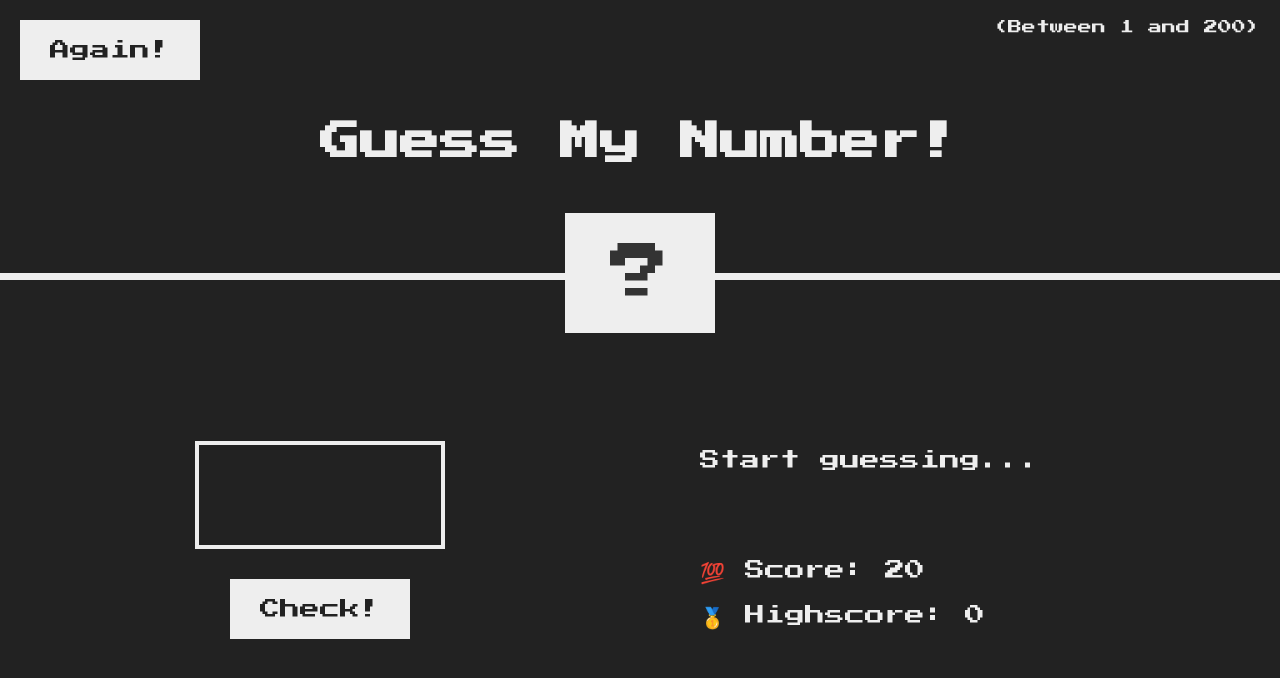
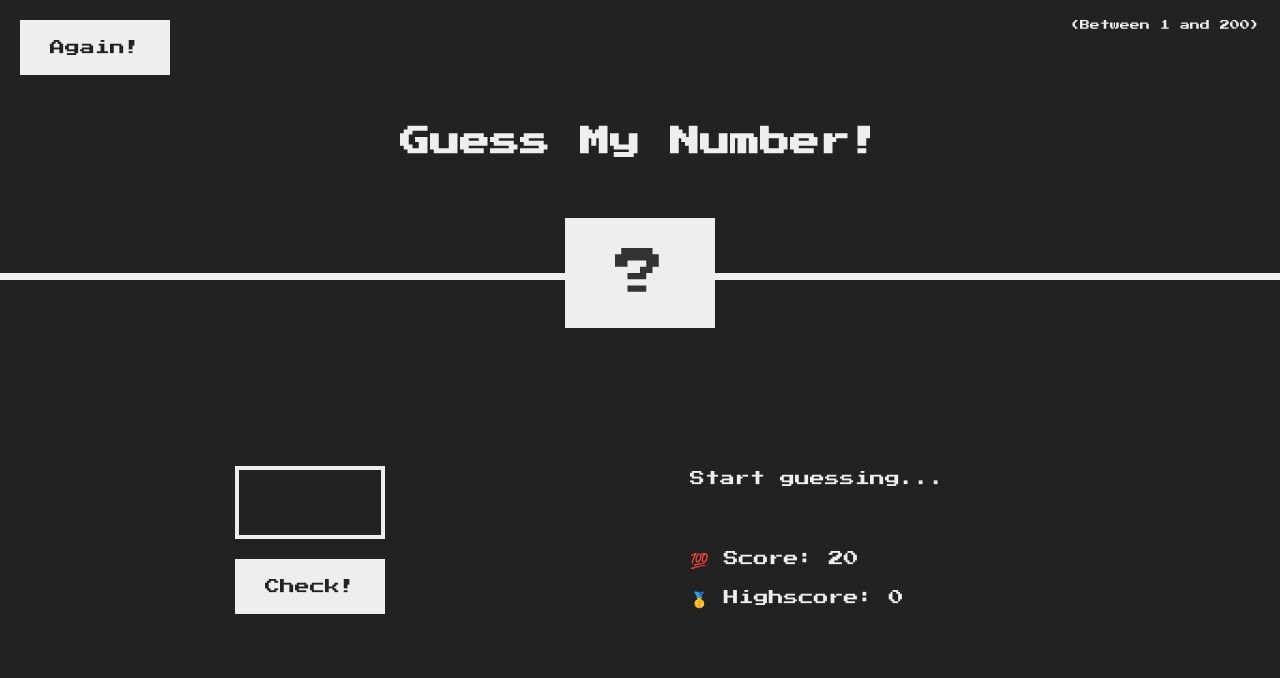
Before and after one commit to nyramirez/GuessMyNumber, a plain HTML site: page index.html in a window 1280 px wide. Drawn offline with Linux system fonts and the light colour scheme.

Commit message:
adding responsive of 600 and 400px to game

```diff
--- a/style.css
+++ b/style.css
@@ -1,5 +1,6 @@
 @import url('https://fonts.googleapis.com/css?family=Press+Start+2P&display=swap');
 
+@media screen and (min-width: 600px) {
   * {
     margin: 0;
     padding: 0;
@@ -117,3 +118,124 @@ h1 {
   .label-score {
     margin-bottom: 2rem;
   }
+}
+
+@media screen and (min-width: 400px) {
+  * {
+    margin: 0;
+    padding: 0;
+    box-sizing: inherit;
+  }
+
+  html {
+    font-size: 62.5%;
+    box-sizing: border-box;
+  }
+
+  body {
+    font-family: 'Press Start 2P', sans-serif;
+    color: #eee;
+    background-color: #222;
+    /* background-color: #60b347; */
+  }
+
+  /* LAYOUT */
+  header {
+    position: relative;
+    height: 35vh;
+    border-bottom: 7px solid #eee;
+  }
+
+  main {
+    height: 65vh;
+    color: #eee;
+    display: flex;
+    align-items: center;
+    justify-content: space-around;
+  }
+
+  .left {
+    width: 48rem;
+    display: flex;
+    flex-direction: column;
+    align-items: center;
+  }
+
+  .right {
+    width: 52rem;
+    font-size: 1.5rem;
+  }
+
+  /* ELEMENTS STYLE */
+  h1 {
+    font-size: 3rem;
+    text-align: center;
+    position: absolute;
+    width: 100%;
+    top: 52%;
+    left: 50%;
+    transform: translate(-50%, -50%);
+  }
+
+  .number {
+    background: #eee;
+    color: #333;
+    font-size: 5rem;
+    width: 15rem;
+    padding: 3rem 0rem;
+    text-align: center;
+    position: absolute;
+    bottom: 0;
+    left: 50%;
+    transform: translate(-50%, 50%);
+  }
+
+  .between {
+    font-size: 1rem;
+    position: absolute;
+    top: 2rem;
+    right: 2rem;
+  }
+
+  .again {
+    position: absolute;
+    top: 2rem;
+    left: 2rem;
+  }
+
+  .guess {
+    background: none;
+    border: 4px solid #eee;
+    font-family: inherit;
+    color: inherit;
+    font-size: 3.5rem;
+    padding: 1.5rem;
+    width: 15rem;
+    text-align: center;
+    display: block;
+    margin-bottom: 2rem;
+  }
+
+  .btn {
+    border: none;
+    background-color: #eee;
+    color: #222;
+    font-size: 1.5rem;
+    font-family: inherit;
+    padding: 2rem 3rem;
+    cursor: pointer;
+  }
+
+  .btn:hover {
+    background-color: #ccc;
+  }
+
+  .message {
+    margin-bottom: 6rem;
+    height: 2rem;
+  }
+
+  .label-score {
+    margin-bottom: 2rem;
+  }
+}
```
Lines whose indentation alone changed are shown as unchanged.
